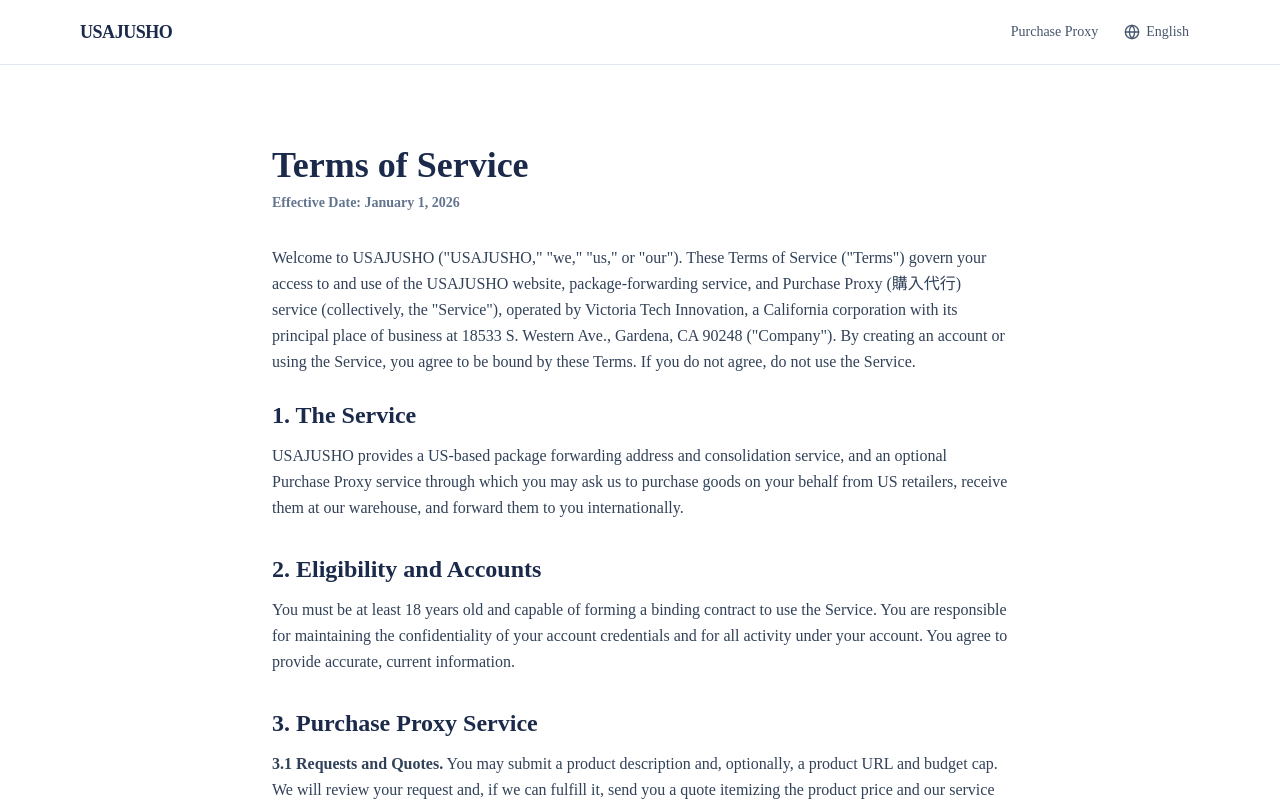
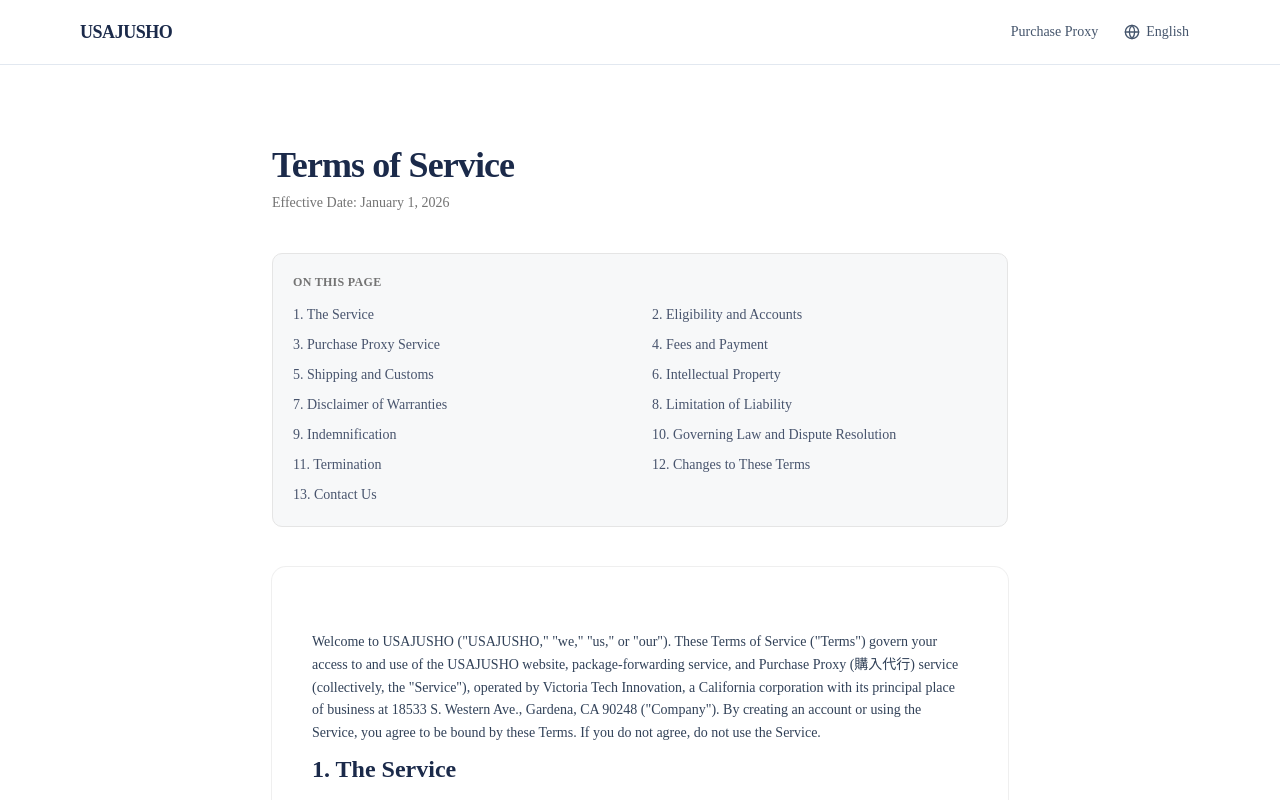
Before and after one commit to leelee90503-alt/usajusho-app, a Next.js app: page /en/legal/terms in a window 1280 px wide. Shown: the top 800 px of the page. Built offline with nearby package versions, Linux system fonts and the light colour scheme.

Commit message:
Restyle legal document pages with shadcn/ui

```diff
--- a/components/legal-document.tsx
+++ b/components/legal-document.tsx
@@ -1,33 +1,70 @@
 import type { LegalDoc } from "@/content/legal/types"
+import { Card, CardContent } from "@/components/ui/card"
+import { Separator } from "@/components/ui/separator"
 
 export default function LegalDocument({ doc }: { doc: LegalDoc }) {
   return (
     <main className="flex flex-col">
-      <section className="mx-auto max-w-3xl px-4 py-16 md:py-20 w-full">
-        <h1 className="text-3xl md:text-4xl font-bold text-[var(--usj-primary)] mb-2">
+      <section className="mx-auto w-full max-w-3xl px-4 py-16 md:py-20">
+        <header className="mb-10">
+          <h1 className="text-3xl font-bold tracking-tight text-primary md:text-4xl">
             {doc.title}
           </h1>
-        <p className="text-sm font-semibold text-slate-500 mb-8">
+          <p className="mt-2 text-sm font-medium text-muted-foreground">
             {doc.effectiveDateLabel}
           </p>
+        </header>
+
+        {doc.sections.length > 1 ? (
+          <nav
+            aria-label="Table of contents"
+            className="mb-10 rounded-lg border border-border bg-surface/60 p-5"
+          >
+            <p className="mb-3 text-xs font-semibold uppercase tracking-wide text-muted-foreground">
+              On this page
+            </p>
+            <ol className="grid gap-x-6 gap-y-1.5 sm:grid-cols-2">
+              {doc.sections.map((section, index) => (
+                <li key={index}>
+                  <a
+                    href={`#section-${index}`}
+                    className="text-sm text-primary/80 underline-offset-4 hover:text-primary hover:underline"
+                  >
+                    {section.heading}
+                  </a>
+                </li>
+              ))}
+            </ol>
+          </nav>
+        ) : null}
+
+        <Card className="ring-border/60">
+          <CardContent className="px-6 py-8 md:px-10 md:py-12">
+            <div className="space-y-6">
               {doc.intro.map((paragraph, index) => (
-          <p key={index} className="text-slate-700 leading-relaxed mb-6">
+                <p key={index} className="leading-relaxed text-slate-700">
                   {paragraph}
                 </p>
               ))}
-        <div className="space-y-8">
+            </div>
+
+            <div className="mt-2">
               {doc.sections.map((section, sectionIndex) => (
-            <section key={sectionIndex}>
-              <h2 className="text-xl md:text-2xl font-bold text-[var(--usj-primary)] mb-3">
+                <div key={sectionIndex}>
+                  {sectionIndex > 0 ? <Separator className="mb-8" /> : null}
+                  <section id={`section-${sectionIndex}`} className="scroll-mt-24 pb-8 last:pb-0">
+                    <h2 className="mb-4 text-xl font-bold text-primary md:text-2xl">
                       {section.heading}
                     </h2>
-              <div className="space-y-3">
+                    <div className="space-y-4">
                       {section.blocks.map((block, blockIndex) => {
                         if (block.kind === "p") {
                           return (
-                      <p key={blockIndex} className="text-slate-700 leading-relaxed">
+                            <p key={blockIndex} className="leading-relaxed text-slate-700">
                               {block.lead ? (
-                          <strong className="font-semibold">{block.lead}</strong>
+                                <strong className="font-semibold text-slate-900">
+                                  {block.lead}
+                                </strong>
                               ) : null}
                               {block.lead && block.text ? " " : null}
                               {block.text}
@@ -38,7 +75,7 @@
                           return (
                             <ul
                               key={blockIndex}
-                        className="list-disc pl-6 space-y-1 text-slate-700 leading-relaxed"
+                              className="list-disc space-y-1.5 pl-6 leading-relaxed text-slate-700"
                             >
                               {block.items.map((item, itemIndex) => (
                                 <li key={itemIndex}>{item}</li>
@@ -49,7 +86,7 @@
                         return (
                           <ol
                             key={blockIndex}
-                      className="list-[lower-alpha] pl-6 space-y-1 text-slate-700 leading-relaxed"
+                            className="list-[lower-alpha] space-y-1.5 pl-6 leading-relaxed text-slate-700"
                           >
                             {block.items.map((item, itemIndex) => (
                               <li key={itemIndex}>{item}</li>
@@ -59,8 +96,11 @@
                       })}
                     </div>
                   </section>
+                </div>
               ))}
             </div>
+          </CardContent>
+        </Card>
       </section>
     </main>
   )
```
Lines whose indentation alone changed are shown as unchanged.
